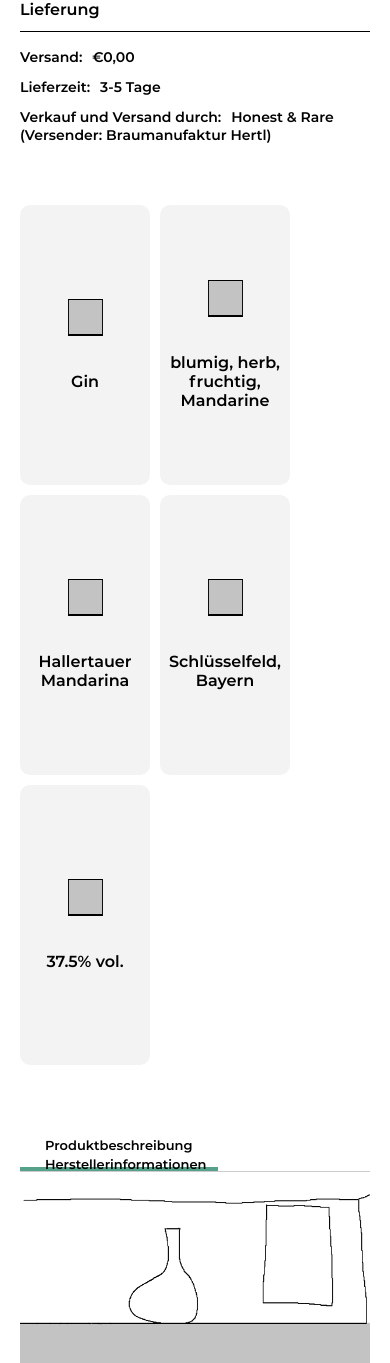
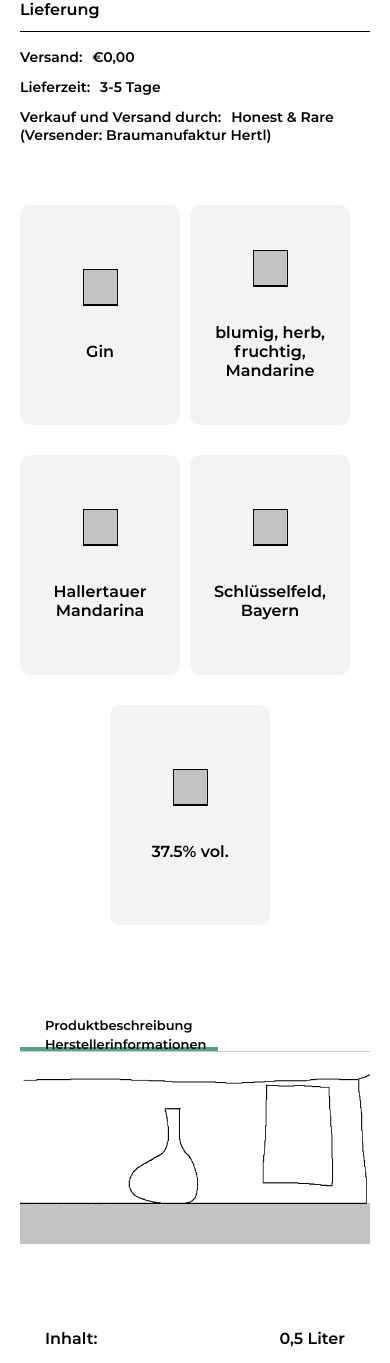
Before and after one commit to Duck-citizenf/honest-rare, a PHP site: page /product_page.html in a window 390 px wide. Shown: the part 1207-2570 px from the top of the page. Run offline with PHP 8.4, Linux system fonts and the light colour scheme.

Commit message:
Add files via upload

```diff
--- a/css2.css
+++ b/css2.css
@@ -488,16 +488,18 @@ body {
 }
 .featuress{
     margin-top: 55px;
-    display: grid;
-    grid-template-columns: auto auto auto auto auto;
+    display: flex;
+    flex-flow: row wrap;
+    justify-content: space-between;
 }
 .features{
     background: #f3f3f3;
     height: 280px;
-    width: 224px;
+    width: 120px;
     margin: 0 10px 10px 0;
     border-radius: 10px;
     display: flex;
+    flex: 1;
     justify-content: center;
     flex-direction: column;
     font-family: "Montserrat",sans-serif;
@@ -646,6 +648,19 @@ body {
     color:#FFFFFF;
 }
 /*Media*/
+@media (max-width:1070px){
+    .featuress:before{
+        content: "";
+        width: 100%;
+        order: 1;
+    }
+    .features{
+        margin-bottom: 30px;
+    }
+    .features:nth-child(n+4){
+        order: 1;
+    }
+}
 @media (max-width:1024px){
     .post-header2 {
         display: none;
@@ -677,9 +692,6 @@ body {
     .marked_storage{
         margin: 40px 0 26px;
     }
-    .featuress{
-        grid-template-columns: auto auto auto;
-    }
     .inhalt_size{
         right: 0;
     }
@@ -703,6 +715,17 @@ body {
         top: 0;
         left: 0;
         z-index: 7;
+    }
+}
+@media (max-width:872px){
+    .last{
+        position: absolute;
+        right: 0;
+        bottom:100%;
+        margin-bottom: 27px;
+    }
+    .marked_storage{
+        margin-bottom: 0px;
     }
 }
 @media (max-width:765px){
@@ -730,13 +753,6 @@ body {
     .flex_1{
         flex-direction: column;
     }
-    .featuress{
-        grid-template-columns: auto auto;
-        width:50%;
-    }
-    .features{
-        width: 130px;
-    }
     .product_form{
         width: 100%;
     }
@@ -760,6 +776,26 @@ body {
     }
     .radio2_tab{
         font-size: 13px;
+    }
+    .last{
+        position: initial;
+    }
+    .marked_storage{
+        margin: 40px 0 26px;
+    }
+    .featuress{
+        display: block;
+        overflow: hidden;
+        text-align: center;
+    }
+    .features{
+        height: 220px;
+        float: left;
+        width: calc(50% - 15px);
+    }
+    .odd {
+        float: none;
+        display: inline-flex;
     }
 }
 @media (max-width:441px){
@@ -793,6 +829,12 @@ body {
     .amount_button{
         padding: 0 9px;
     }
+    .bonuses_exp{
+        font-size: 12px;
+    }
+    .amount_button{
+        font-size: 13px;
+    }
 }
 img {
     max-width: 100%;
--- a/product_page.html
+++ b/product_page.html
@@ -212,7 +212,7 @@
                 <span style="margin: 0 auto;"><img src="like.png"></span>
                 <span class="features_text">Schlüsselfeld, Bayern</span>
             </div>
-            <div class="features">
+            <div class="features odd">
                 <span style="margin: 0 auto;"><img src="like.png"></span>
                 <span class="features_text">37.5% vol.</span>
             </div>
```
